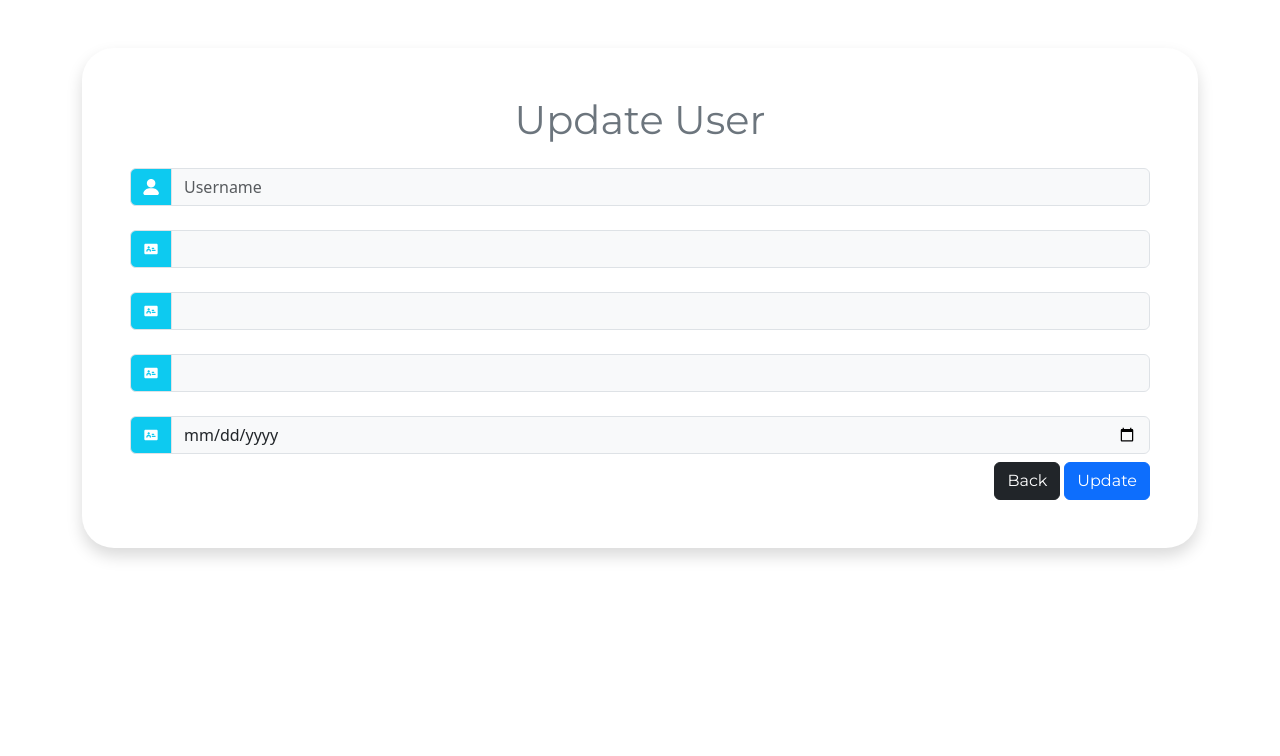
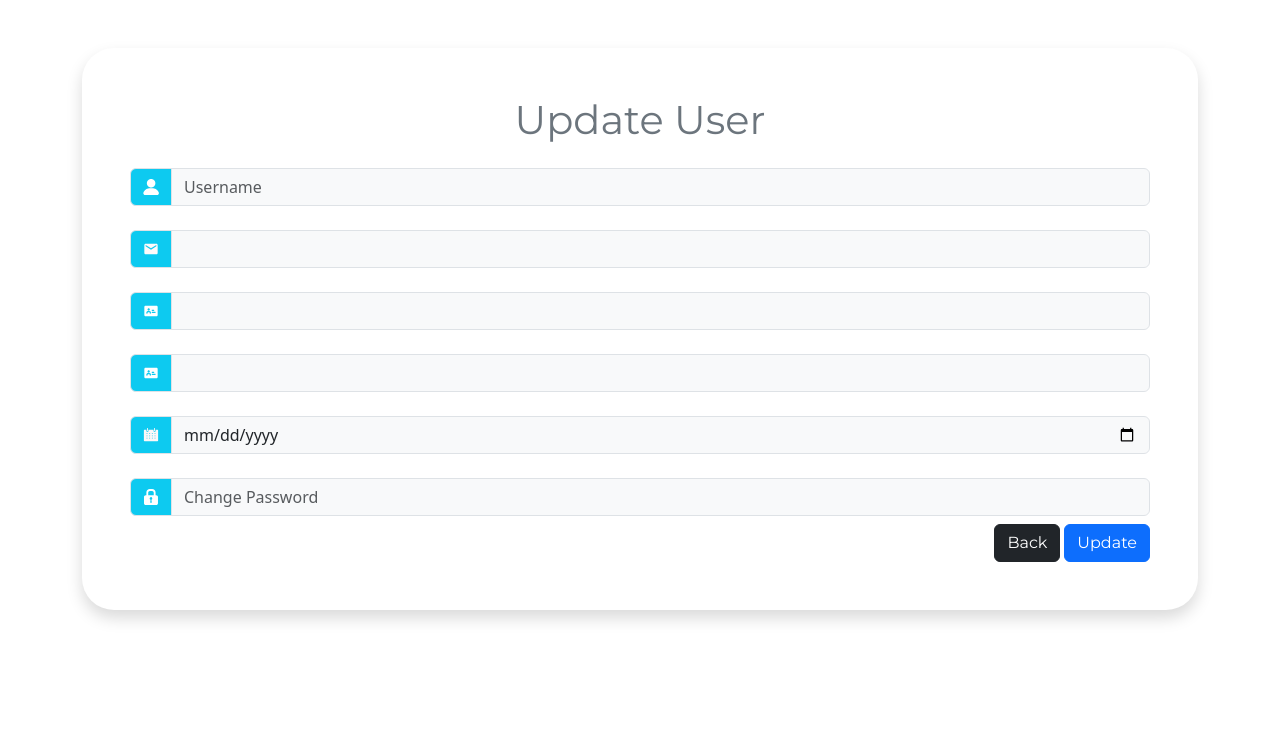
Before and after one commit to JaviB10/ProyectoPython-Blog, a Django app: template final_project/blog_app/templates/blog_app/user_update.html in a window 1280 px wide. Shown: the part 59-815 px from the top of the page. Run offline with Django 4.2, Linux system fonts and the light colour scheme; the template is opened without the code that fills it: most values are stand-ins (such as "Sample title", 1, 10 or a date in 2020); some libraries are stand-ins or nearby versions.

Commit message:
Ã[BLOG PROJECT 009] feat: Se realizaron modificaciones en algunos botones y templates que refiere al admin

```diff
--- a/final_project/blog_app/templates/blog_app/user_update.html
+++ b/final_project/blog_app/templates/blog_app/user_update.html
@@ -19,6 +19,18 @@
                         placeholder="Username"
                     />
                 </div>
+                <div class="input-group mt-4">
+                    <div class="input-group-text bg-info">
+                        <img src="{% static 'blog_app/assets/image/email-icon.svg' %}" alt="email-icon" style="height: 1rem"/>
+                    </div>
+                    <input
+                        class="form-control bg-light"
+                        type="email"
+                        name="{{ form.email.name }}"
+                        value="{{ form.instance.email }}"
+                    />
+                </div>
+                {% if not user.is_superuser %}
                     <div class="input-group mt-4">
                         <div class="input-group-text bg-info">
                             <img src="{% static 'blog_app/assets/image/name-icon.svg' %}" alt="name-icon" style="height: 1rem"/>
@@ -43,18 +55,7 @@
                     </div>
                     <div class="input-group mt-4">
                         <div class="input-group-text bg-info">
-                        <img src="{% static 'blog_app/assets/image/name-icon.svg' %}" alt="name-icon" style="height: 1rem"/>
-                    </div>
-                    <input
-                        class="form-control bg-light"
-                        type="email"
-                        name="{{ form.email.name }}"
-                        value="{{ form.instance.email }}"
-                    />
-                </div>
-                <div class="input-group mt-4">
-                    <div class="input-group-text bg-info">
-                        <img src="{% static 'blog_app/assets/image/name-icon.svg' %}" alt="name-icon" style="height: 1rem"/>
+                            <img src="{% static 'blog_app/assets/image/date-icon.svg' %}" alt="date-icon" style="height: 1rem"/>
                         </div>
                         <input
                             class="form-control bg-light"
@@ -64,7 +65,18 @@
                             placeholder="YYYY-MM-DD"
                         />
                     </div>
-
+                {% endif %}
+                <div class="input-group mt-4">
+                    <div class="input-group-text bg-info">
+                        <img src="{% static 'blog_app/assets/image/password-icon.svg' %}" alt="password-icon" style="height: 1rem"/>
+                    </div>
+                    <input
+                        class="form-control bg-light"
+                        type="password"
+                        name="{{ form.password.name }}"
+                        placeholder="Change Password"
+                    />
+                </div>
                 <div class="d-flex justify-content-end mt-2">
                     <a class="btn btn-dark fuente me-1" href="{% url 'blog_app:profile_user' %}">Back</a>
                     <button class="btn btn-primary fuente" type="submit">Update</button>
--- a/final_project/blog_app/views.py
+++ b/final_project/blog_app/views.py
@@ -9,6 +9,7 @@ from django.http import HttpResponse, HttpResponseRedirect
 from django.utils.decorators import method_decorator
 from django.contrib.auth.mixins import LoginRequiredMixin
 from django.shortcuts import get_object_or_404
+from django.core.exceptions import ValidationError
 from .forms import *
 
 # Create your views here.
```
Also changed, not shown: final_project/blog_app/templates/blog_app/profile.html (+10 -4 lines), final_project/blog_app/forms.py (line endings or trailing spaces). Lines whose indentation alone changed are shown as unchanged.
